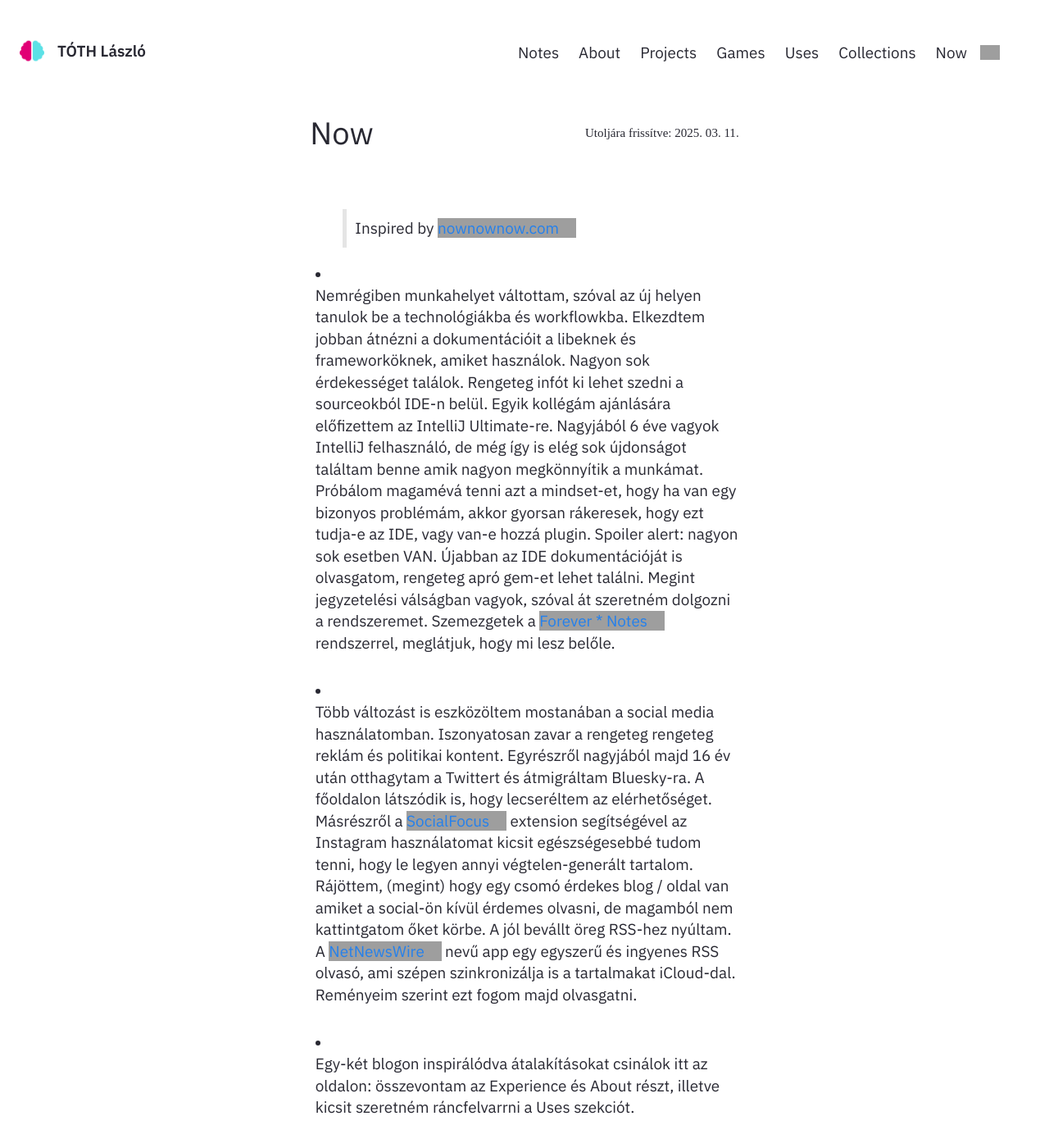
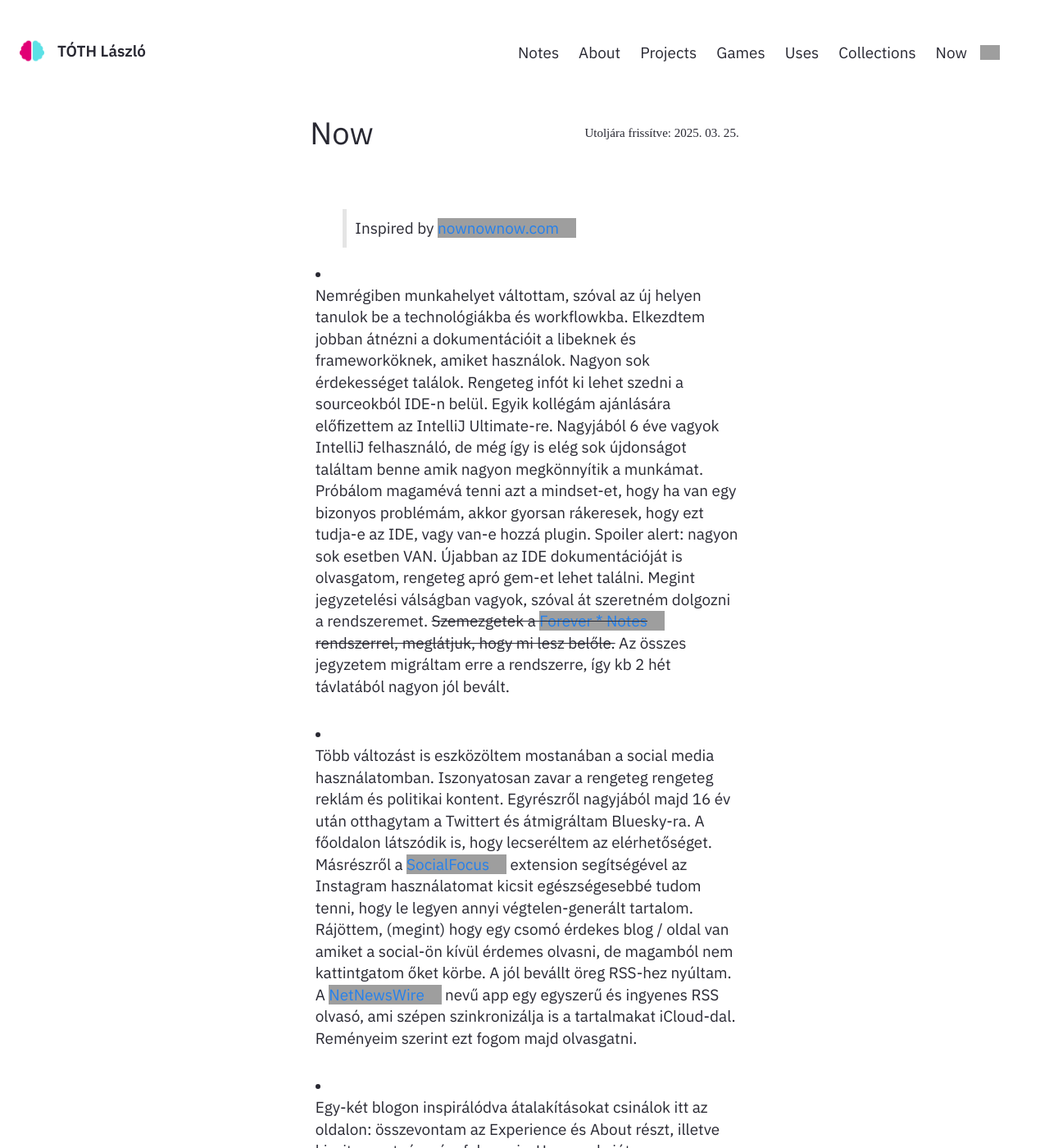
Before and after one commit to tothlp/tothlp.github.io, a Jekyll site: the page built from pages/Now.md, in a window 1280 px wide and 1400 px high, cut to the strip 0-1400 px from the top of the window. Shown: the whole strip at 82% size. Built offline with Jekyll 4.4.1, drawn with Linux system fonts in a browser that asks for light colours; nearby versions of some CDN libraries; some of the changed text lies outside the part shown; grey boxes are pictures that could not be loaded.

```diff
--- a/pages/Now.md
+++ b/pages/Now.md
@@ -3,7 +3,7 @@ title: Now
 permalink: /now
 layout: Post
 content-type: static
-description: "Utoljára frissítve: 2025. 03. 11."
+description: "Utoljára frissítve: 2025. 03. 25."
 ---
 > Inspired by [nownownow.com](https://nownownow.com)
 
@@ -14,7 +14,8 @@ Nagyjából 6 éve vagyok IntelliJ felhasználó, de még így is elég sok újd
 azt a mindset-et, hogy ha van egy bizonyos problémám, akkor gyorsan rákeresek, hogy ezt tudja-e az IDE, vagy van-e hozzá plugin. Spoiler alert: nagyon
 sok esetben VAN. Újabban az IDE dokumentációját is olvasgatom, rengeteg apró gem-et lehet találni.
 Megint jegyzetelési válságban vagyok, szóval át szeretném dolgozni a rendszeremet.
-Szemezgetek a [Forever * Notes](https://www.myforevernotes.com) rendszerrel, meglátjuk, hogy mi lesz belőle.
+~~Szemezgetek a [Forever * Notes](https://www.myforevernotes.com) rendszerrel, meglátjuk, hogy mi lesz belőle.~~ Az összes jegyzetem migráltam erre a rendszerre, így kb
+2 hét távlatából nagyon jól bevált.
 
 - Több változást is eszközöltem mostanában a social media használatomban. Iszonyatosan zavar a rengeteg rengeteg reklám és
 politikai kontent. Egyrészről nagyjából majd 16 év után otthagytam a Twittert és átmigráltam Bluesky-ra. A főoldalon látszódik is, hogy lecseréltem
```
Also changed, not shown: other parts of pages/Now.md (+3 -2 lines), _notes/coffee/nespresso-tonic.md (added, +17 -0 lines), _notes/lists/coffee.md (+1 -0 lines), assets/img/nespresso-tonic.jpeg (added).
